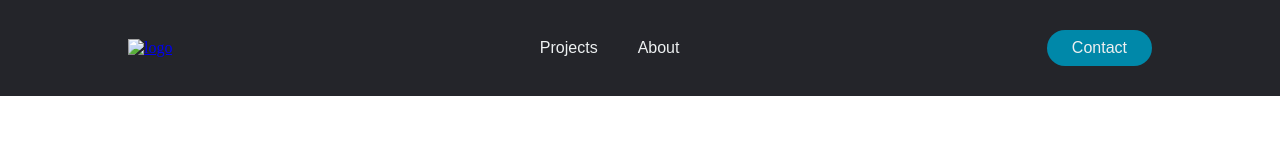
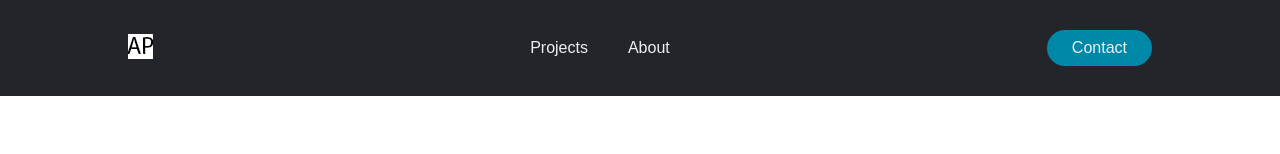
Before and after one commit to AaronIam/AaronPlatte.github.io, a plain HTML site: page aboutMe.html in a window 1280 px wide. Shown: the top 154 px of the page. Drawn offline with Linux system fonts and the light colour scheme; a script that the page names is missing; a web font is replaced by a local one.

Commit message:
Update aboutMe.html

```diff
--- a/aboutMe.html
+++ b/aboutMe.html
@@ -8,7 +8,7 @@
         <link rel="stylesheet" href="styles.css">
         <link href="https://fonts.googleapis.com/css2?family=Lumanosimo&display=swap" rel="stylesheet">    <body>
         <header>
-            <a class="logo" href="index.html"><img src="Pictures/AP2.png" alt="logo"></a>
+            <a class="logo" href="index.html"><img src="AP2.png" alt="logo"></a>
             <nav>
                 <ul class="nav__links">
                    <!-- <li><a href="#">Services</a></li>-->
```
